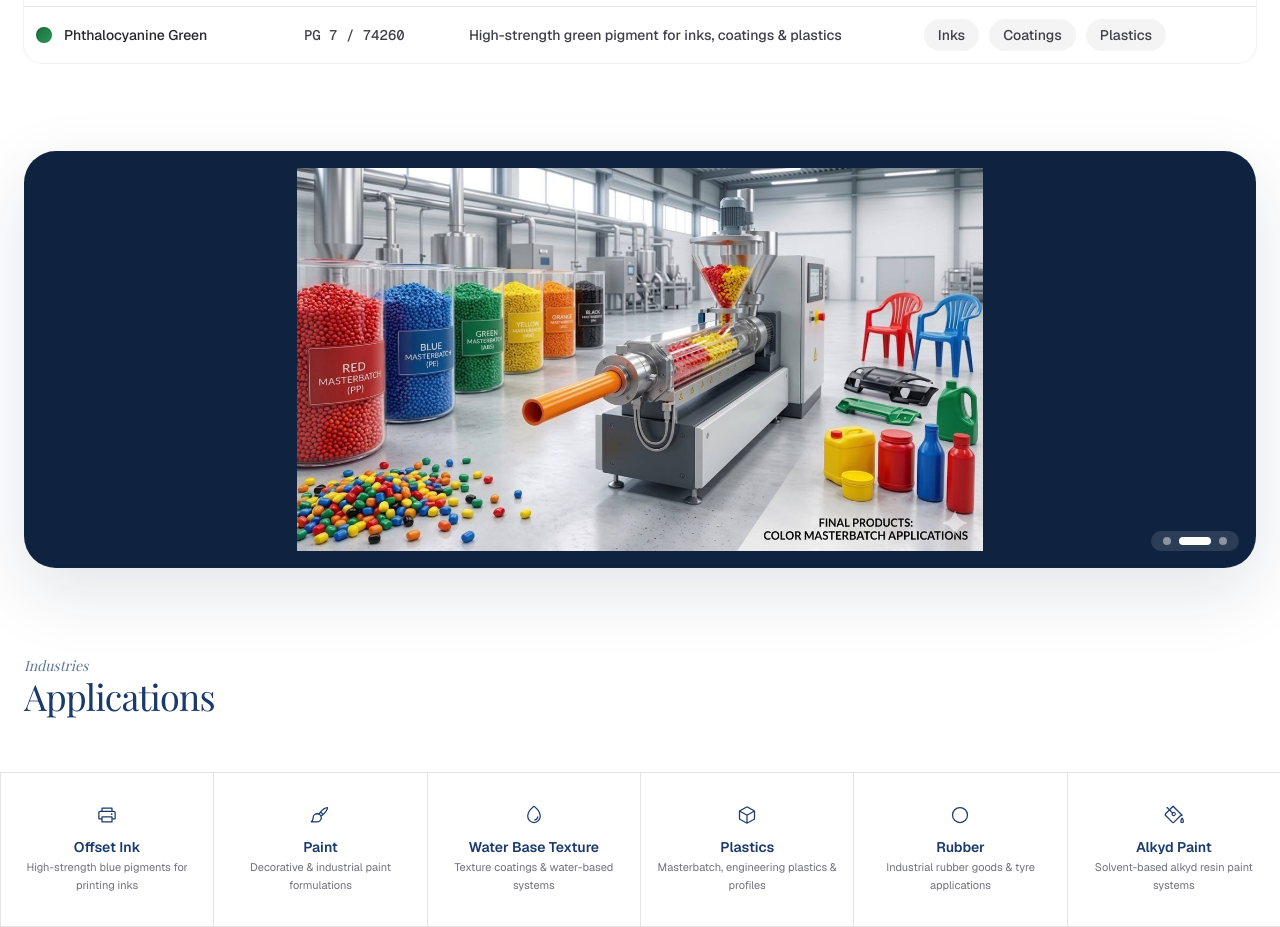
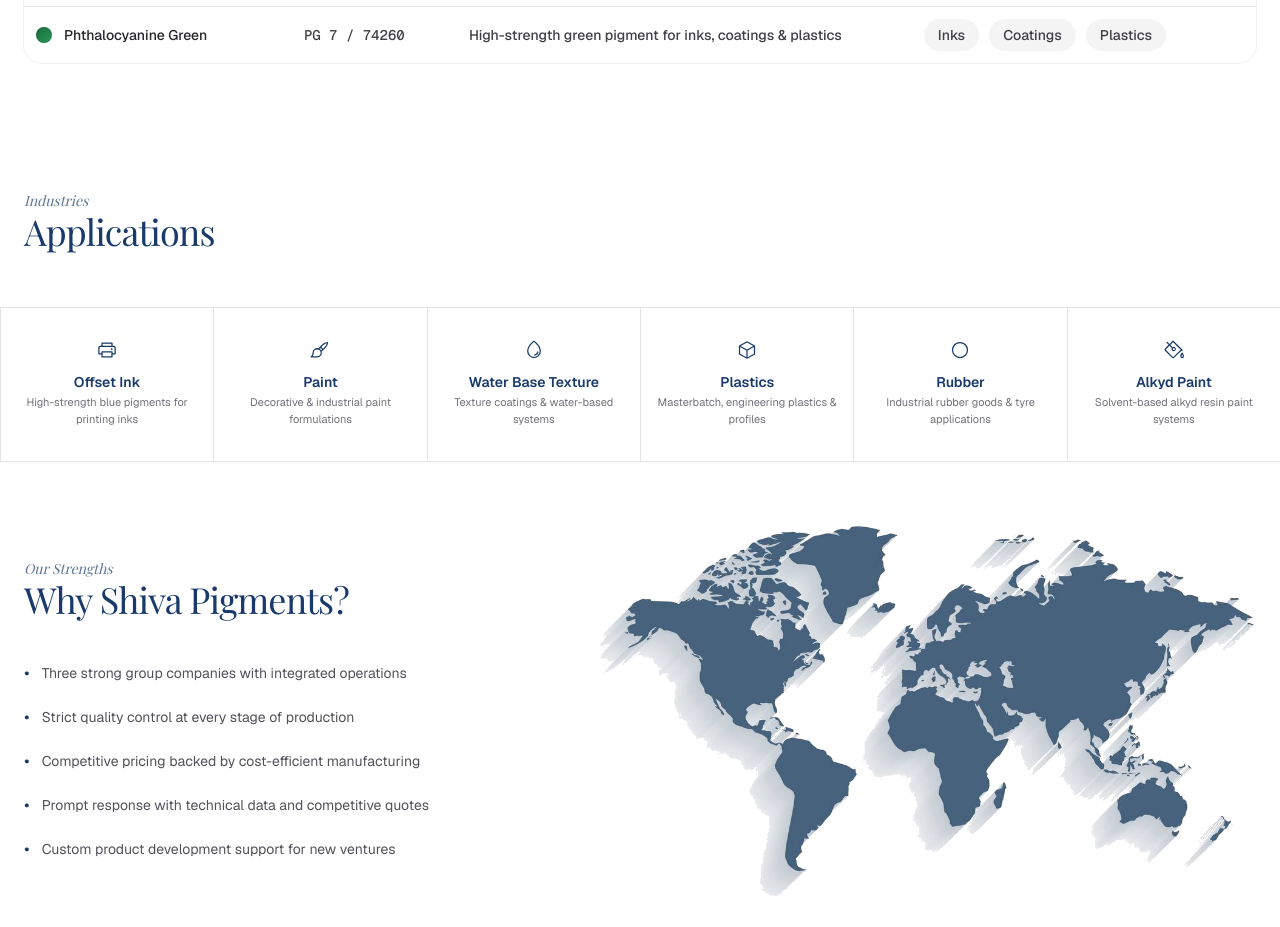
Before and after one commit to pragneshbarik/shivapigments, a Next.js app: page / in a window 1280 px wide. Shown: the part 2120-3047 px from the top of the page. Built offline with nearby package versions, Linux system fonts and the light colour scheme.

Commit message:
Remove spotlight carousel

```diff
--- a/src/app/page.tsx
+++ b/src/app/page.tsx
@@ -109,32 +109,6 @@
     name: "Alkyd Paint",
     icon: PaintBucket,
     detail: "Solvent-based alkyd resin paint systems",
-  },
-]
-
-const spotlightSlides = [
-  {
-    eyebrow: "Coatings & Paint",
-    title: "Stable performance across industrial coatings",
-    description:
-      "Built for decorative and industrial paint formulations where consistency and shade retention matter.",
-    image: "https://images.unsplash.com/photo-1517048676732-d65bc937f952?auto=format&fit=crop&w=1600&q=80",
-  },
-  {
-    eyebrow: "Downstream Applications",
-    title: "Masterbatch production in a clean, balanced frame",
-    description:
-      "Kept fully visible and centered for a sharper presentation in the downside carousel.",
-    image: "/spotlight-carousel-5.jpg",
-    imageClass: "object-contain object-center bg-[#0f2340] p-2 sm:p-3 md:p-4",
-  },
-  {
-    eyebrow: "Masterbatch Line",
-    title: "Downstream color production in a wide industrial frame",
-    description:
-      "Added as the third slide with a cleaner fit and no blue wash over the image.",
-    image: "/spotlight-carousel-6.jpg",
-    imageClass: "object-cover object-center",
   },
 ]
 
@@ -472,71 +446,6 @@
   )
 }
 
-function SpotlightCarouselSection() {
-  const [activeSlide, setActiveSlide] = useState(0)
-
-  useEffect(() => {
-    const interval = window.setInterval(() => {
-      setActiveSlide((current) => (current + 1) % spotlightSlides.length)
-    }, 3200)
-
-    return () => window.clearInterval(interval)
-  }, [])
-
-  return (
-    <section className="px-4 py-6 lg:px-6">
-      <div className="mx-auto max-w-[1400px]">
-        <div className="relative overflow-hidden rounded-[2rem] border border-[#1a3a6b]/12 bg-[#0f2340] shadow-[0_24px_70px_rgba(15,35,64,0.12)]">
-          <div className="relative aspect-[16/6] md:aspect-[16/5.4]">
-            {spotlightSlides.map((slide, index) => (
-              <div
-                key={slide.title}
-                className={`absolute inset-0 transition-opacity duration-700 ${
-                  index === activeSlide ? "opacity-100" : "opacity-0"
-                }`}
-              >
-                <img
-                  src={slide.image}
-                  alt={slide.title}
-                  className={`h-full w-full ${slide.imageClass ?? "object-cover object-center"}`}
-                />
-                <div className="relative flex h-full max-w-3xl flex-col justify-start gap-2 px-5 py-6 sm:px-8 sm:py-8 md:px-10 md:py-10 lg:px-12 lg:py-12">
-                  <p className="text-[11px] font-semibold uppercase tracking-[0.24em] text-blue-200/80">
-                    {slide.eyebrow}
-                  </p>
-                  <h3
-                    className="max-w-2xl text-lg font-normal leading-tight text-white sm:text-xl md:text-2xl"
-                    style={{ fontFamily: "var(--font-playfair), serif" }}
-                  >
-                    {slide.title}
-                  </h3>
-                  <p className="max-w-2xl text-xs leading-relaxed text-white/70 sm:text-sm md:text-[15px]">
-                    {slide.description}
-                  </p>
-                </div>
-              </div>
-            ))}
-          </div>
-
-          <div className="absolute bottom-4 right-4 z-10 flex items-center gap-2 rounded-full bg-white/12 px-3 py-1.5 backdrop-blur-md">
-            {spotlightSlides.map((slide, index) => (
-              <button
-                key={slide.title}
-                type="button"
-                onClick={() => setActiveSlide(index)}
-                aria-label={`Show spotlight slide ${index + 1}`}
-                className={`h-2 rounded-full transition-all ${
-                  index === activeSlide ? "w-8 bg-white" : "w-2 bg-white/45"
-                }`}
-              />
-            ))}
-          </div>
-        </div>
-      </div>
-    </section>
-  )
-}
-
 function ApplicationsSection() {
   return (
     <section>
@@ -707,7 +616,6 @@
       <StatsSection />
       <AboutSection />
       <ProductsSection />
-      <SpotlightCarouselSection />
       <ApplicationsSection />
       <WhyChooseSection />
       <CtaSection />
```
